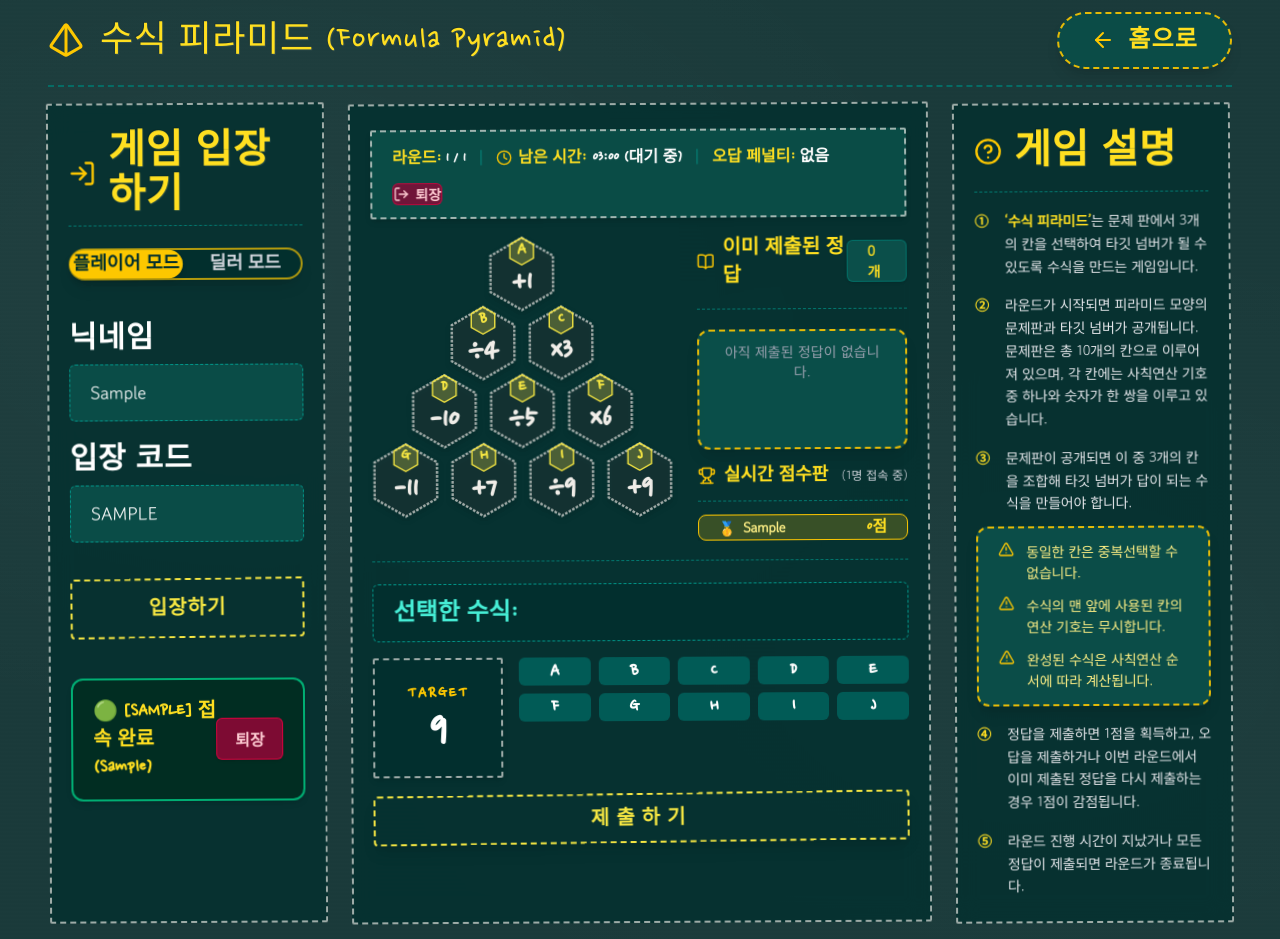
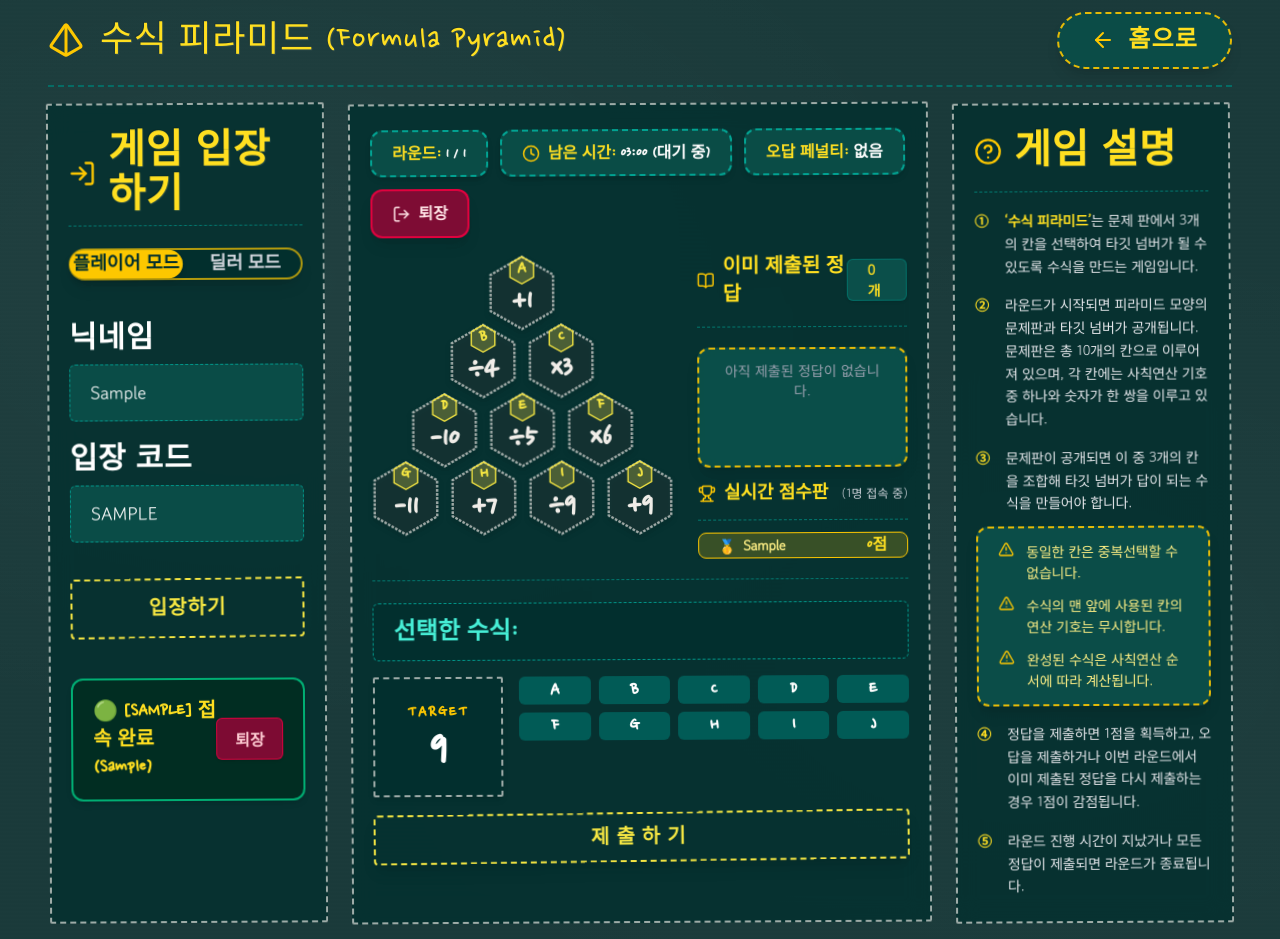
Before and after one commit to rlawlsdnjs78-infinity/infinitymath, a Next.js app: page /formula-pyramid in a window 1280 px wide. Both pictures are taken after typing "Sample", "Sample" into the empty fields and a click on the button "입장하기". Built offline with nearby package versions, Linux system fonts and the light colour scheme.

Commit message:
fix: split game status bar into 3 separate rounded boxes and enforce generous 1.25rem padding on Leave button

```diff
--- a/src/app/formula-pyramid/page.tsx
+++ b/src/app/formula-pyramid/page.tsx
@@ -983,34 +983,72 @@ export default function FormulaPyramidPage() {
               /* 🎮 [플레이어 모드 전용 가운데 UI] - 딜러 모드 변경 시 영향 받지 않음 */
               /* =================================================================== */
               <div className="flex flex-col gap-4 w-full h-full">
-                {/* 상단 딜러/게임 상태 바 (방 접속 시 노출) */}
+                {/* 상단 딜러/게임 상태 바 (방 접속 시 노출) - 라운드, 남은시간, 오답페널티 개별 박스 분리 & 퇴장 버튼 1.25rem 패딩 */}
                 {inGameRoom && (
-                  <div
-                    className="chalk-box-straight bg-teal-900/90 flex flex-wrap items-center justify-between gap-3 border border-yellow-400/80 shadow-md rounded-xl"
-                    style={{ paddingLeft: "1.25rem", paddingRight: "1.25rem", paddingTop: "0.75rem", paddingBottom: "0.75rem" }}
-                  >
+                  <div className="flex flex-wrap items-center justify-between gap-3 w-full">
                     <div className="flex items-center gap-3 flex-wrap">
-                      <span className="text-yellow-300 font-extrabold text-sm sm:text-base" style={{ fontFamily: "var(--font-chalk)" }}>
-                        라운드: <span className="text-white">{currentRound} / {selectedRound}</span>
-                      </span>
-                      <span className="text-teal-600">|</span>
-                      <span className={`font-extrabold text-sm sm:text-base flex items-center gap-1.5 ${roomTimerSeconds <= 30 && isGameStarted ? "text-rose-300 animate-pulse" : "text-yellow-300"}`} style={{ fontFamily: "var(--font-chalk)" }}>
-                        <Clock size={16} className={roomTimerSeconds <= 30 && isGameStarted ? "text-rose-400 animate-spin" : "text-yellow-400"} />
-                        남은 시간: <span className="text-white ml-0.5">{!isGameStarted ? `${formatTime(roomTimerSeconds)} (대기 중)` : formatTime(roomTimerSeconds)}</span>
-                      </span>
-                      <span className="text-teal-600">|</span>
-                      <span className="text-yellow-300 font-extrabold text-sm sm:text-base" style={{ fontFamily: "var(--font-chalk)" }}>
-                        오답 페널티: <span className="text-white">{selectedPenalty}</span>
-                      </span>
+                      {/* 1. 라운드 박스 */}
+                      <div
+                        className="bg-teal-900/90 border-2 border-dashed border-teal-500/80 rounded-xl flex items-center shadow-md"
+                        style={{
+                          paddingLeft: "1.25rem",
+                          paddingRight: "1.25rem",
+                          paddingTop: "0.6rem",
+                          paddingBottom: "0.6rem",
+                        }}
+                      >
+                        <span className="text-yellow-300 font-extrabold text-sm sm:text-base whitespace-nowrap" style={{ fontFamily: "var(--font-chalk)" }}>
+                          라운드: <span className="text-white ml-1">{currentRound} / {selectedRound}</span>
+                        </span>
+                      </div>
+
+                      {/* 2. 남은 시간 박스 */}
+                      <div
+                        className={`bg-teal-900/90 border-2 border-dashed ${roomTimerSeconds <= 30 && isGameStarted ? "border-rose-500/90 bg-rose-950/80" : "border-teal-500/80"} rounded-xl flex items-center gap-2 shadow-md`}
+                        style={{
+                          paddingLeft: "1.25rem",
+                          paddingRight: "1.25rem",
+                          paddingTop: "0.6rem",
+                          paddingBottom: "0.6rem",
+                        }}
+                      >
+                        <Clock size={18} className={roomTimerSeconds <= 30 && isGameStarted ? "text-rose-400 animate-spin" : "text-yellow-400"} />
+                        <span className={`font-extrabold text-sm sm:text-base whitespace-nowrap ${roomTimerSeconds <= 30 && isGameStarted ? "text-rose-300 animate-pulse" : "text-yellow-300"}`} style={{ fontFamily: "var(--font-chalk)" }}>
+                          남은 시간: <span className="text-white ml-1">{!isGameStarted ? `${formatTime(roomTimerSeconds)} (대기 중)` : formatTime(roomTimerSeconds)}</span>
+                        </span>
+                      </div>
+
+                      {/* 3. 오답 페널티 박스 */}
+                      <div
+                        className="bg-teal-900/90 border-2 border-dashed border-teal-500/80 rounded-xl flex items-center shadow-md"
+                        style={{
+                          paddingLeft: "1.25rem",
+                          paddingRight: "1.25rem",
+                          paddingTop: "0.6rem",
+                          paddingBottom: "0.6rem",
+                        }}
+                      >
+                        <span className="text-yellow-300 font-extrabold text-sm sm:text-base whitespace-nowrap" style={{ fontFamily: "var(--font-chalk)" }}>
+                          오답 페널티: <span className="text-white ml-1">{selectedPenalty}</span>
+                        </span>
+                      </div>
                     </div>
 
+                    {/* 퇴장 버튼 (좌우 1.25rem / 20px 패딩 100% 엄격 적용) */}
                     <button
                       type="button"
                       onClick={handleLeaveRoom}
-                      className="flex items-center gap-1.5 bg-rose-900/80 hover:bg-rose-800 text-rose-200 rounded-md text-xs sm:text-sm font-bold border border-rose-600/60 cursor-pointer px-3 py-2"
+                      className="flex items-center justify-center gap-2 bg-rose-900/90 hover:bg-rose-800 text-rose-100 rounded-xl text-sm sm:text-base font-extrabold border-2 border-rose-600/90 cursor-pointer shadow-lg transition-all"
+                      style={{
+                        paddingLeft: "1.25rem",
+                        paddingRight: "1.25rem",
+                        paddingTop: "0.65rem",
+                        paddingBottom: "0.65rem",
+                        fontFamily: "var(--font-chalk)",
+                      }}
                     >
-                      <LogOut size={16} />
-                      <span>퇴장</span>
+                      <LogOut size={18} className="flex-shrink-0" />
+                      <span className="whitespace-nowrap">퇴장</span>
                     </button>
                   </div>
                 )}
@@ -1345,24 +1383,54 @@ export default function FormulaPyramidPage() {
                 ) : (
                   /* 2. [요구사항 2] 입장 코드 생성 완료 시: 딜러 대시보드 노출 (피라미드 아래 점선 제거) */
                   <>
-                    {/* 딜러 상태 컨트롤 바 */}
-                    <div
-                      className="chalk-box-straight bg-teal-900/90 flex flex-wrap items-center justify-between gap-3 border border-yellow-400/80 shadow-md rounded-xl"
-                      style={{ paddingLeft: "1.25rem", paddingRight: "1.25rem", paddingTop: "0.75rem", paddingBottom: "0.75rem" }}
-                    >
+                    {/* 딜러 상태 컨트롤 바 - 라운드, 남은시간, 오답페널티 개별 박스 분리 */}
+                    <div className="flex flex-wrap items-center justify-between gap-3 w-full">
                       <div className="flex items-center gap-3 flex-wrap">
-                        <span className="text-yellow-300 font-extrabold text-sm sm:text-base" style={{ fontFamily: "var(--font-chalk)" }}>
-                          라운드: <span className="text-white">{currentRound} / {selectedRound}</span>
-                        </span>
-                        <span className="text-teal-600">|</span>
-                        <span className={`font-extrabold text-sm sm:text-base flex items-center gap-1.5 ${roomTimerSeconds <= 30 && isGameStarted ? "text-rose-300 animate-pulse" : "text-yellow-300"}`} style={{ fontFamily: "var(--font-chalk)" }}>
-                          <Clock size={16} className={roomTimerSeconds <= 30 && isGameStarted ? "text-rose-400 animate-spin" : "text-yellow-400"} />
-                          남은 시간: <span className="text-white ml-0.5">{!isGameStarted ? `${formatTime(roomTimerSeconds)} (대기 중)` : formatTime(roomTimerSeconds)}</span>
-                        </span>
-                        <span className="text-teal-600">|</span>
-                        <span className="text-yellow-300 font-extrabold text-sm sm:text-base" style={{ fontFamily: "var(--font-chalk)" }}>
-                          오답 페널티: <span className="text-white">{selectedPenalty}</span>
-                        </span>
+                        {/* 1. 라운드 박스 */}
+                        <div
+                          className="bg-teal-900/90 border-2 border-dashed border-teal-500/80 rounded-xl flex items-center shadow-md"
+                          style={{
+                            paddingLeft: "1.25rem",
+                            paddingRight: "1.25rem",
+                            paddingTop: "0.6rem",
+                            paddingBottom: "0.6rem",
+                          }}
+                        >
+                          <span className="text-yellow-300 font-extrabold text-sm sm:text-base whitespace-nowrap" style={{ fontFamily: "var(--font-chalk)" }}>
+                            라운드: <span className="text-white ml-1">{currentRound} / {selectedRound}</span>
+                          </span>
+                        </div>
+
+                        {/* 2. 남은 시간 박스 */}
+                        <div
+                          className={`bg-teal-900/90 border-2 border-dashed ${roomTimerSeconds <= 30 && isGameStarted ? "border-rose-500/90 bg-rose-950/80" : "border-teal-500/80"} rounded-xl flex items-center gap-2 shadow-md`}
+                          style={{
+                            paddingLeft: "1.25rem",
+                            paddingRight: "1.25rem",
+                            paddingTop: "0.6rem",
+                            paddingBottom: "0.6rem",
+                          }}
+                        >
+                          <Clock size={18} className={roomTimerSeconds <= 30 && isGameStarted ? "text-rose-400 animate-spin" : "text-yellow-400"} />
+                          <span className={`font-extrabold text-sm sm:text-base whitespace-nowrap ${roomTimerSeconds <= 30 && isGameStarted ? "text-rose-300 animate-pulse" : "text-yellow-300"}`} style={{ fontFamily: "var(--font-chalk)" }}>
+                            남은 시간: <span className="text-white ml-1">{!isGameStarted ? `${formatTime(roomTimerSeconds)} (대기 중)` : formatTime(roomTimerSeconds)}</span>
+                          </span>
+                        </div>
+
+                        {/* 3. 오답 페널티 박스 */}
+                        <div
+                          className="bg-teal-900/90 border-2 border-dashed border-teal-500/80 rounded-xl flex items-center shadow-md"
+                          style={{
+                            paddingLeft: "1.25rem",
+                            paddingRight: "1.25rem",
+                            paddingTop: "0.6rem",
+                            paddingBottom: "0.6rem",
+                          }}
+                        >
+                          <span className="text-yellow-300 font-extrabold text-sm sm:text-base whitespace-nowrap" style={{ fontFamily: "var(--font-chalk)" }}>
+                            오답 페널티: <span className="text-white ml-1">{selectedPenalty}</span>
+                          </span>
+                        </div>
                       </div>
 
                       <div className="flex items-center gap-3">
@@ -1370,22 +1438,34 @@ export default function FormulaPyramidPage() {
                           <button
                             type="button"
                             onClick={handleStartGame}
-                            className="flex items-center gap-2 bg-emerald-600 hover:bg-emerald-500 text-white font-extrabold rounded-md text-sm sm:text-base border border-emerald-400 shadow-md cursor-pointer animate-pulse"
-                            style={{ paddingLeft: "1.25rem", paddingRight: "1.25rem", paddingTop: "0.6rem", paddingBottom: "0.6rem" }}
+                            className="flex items-center justify-center gap-2 bg-emerald-600 hover:bg-emerald-500 text-white font-extrabold rounded-xl text-sm sm:text-base border-2 border-emerald-400 shadow-lg cursor-pointer animate-pulse transition-all"
+                            style={{
+                              paddingLeft: "1.25rem",
+                              paddingRight: "1.25rem",
+                              paddingTop: "0.65rem",
+                              paddingBottom: "0.65rem",
+                              fontFamily: "var(--font-chalk)",
+                            }}
                           >
                             <Play size={18} className="fill-white flex-shrink-0" />
-                            <span>게임 시작하기</span>
+                            <span className="whitespace-nowrap">게임 시작하기</span>
                           </button>
                         )}
 
                         <button
                           type="button"
                           onClick={handleLeaveRoom}
-                          className="flex items-center gap-2 bg-rose-900/90 hover:bg-rose-800 text-rose-200 rounded-md text-sm sm:text-base font-bold border border-rose-600/70 cursor-pointer shadow-md"
-                          style={{ paddingLeft: "1.25rem", paddingRight: "1.25rem", paddingTop: "0.6rem", paddingBottom: "0.6rem" }}
+                          className="flex items-center justify-center gap-2 bg-rose-900/90 hover:bg-rose-800 text-rose-100 rounded-xl text-sm sm:text-base font-extrabold border-2 border-rose-600/90 cursor-pointer shadow-lg transition-all"
+                          style={{
+                            paddingLeft: "1.25rem",
+                            paddingRight: "1.25rem",
+                            paddingTop: "0.65rem",
+                            paddingBottom: "0.65rem",
+                            fontFamily: "var(--font-chalk)",
+                          }}
                         >
-                          <LogOut size={18} />
-                          <span>퇴장</span>
+                          <LogOut size={18} className="flex-shrink-0" />
+                          <span className="whitespace-nowrap">퇴장</span>
                         </button>
                       </div>
                     </div>
```
